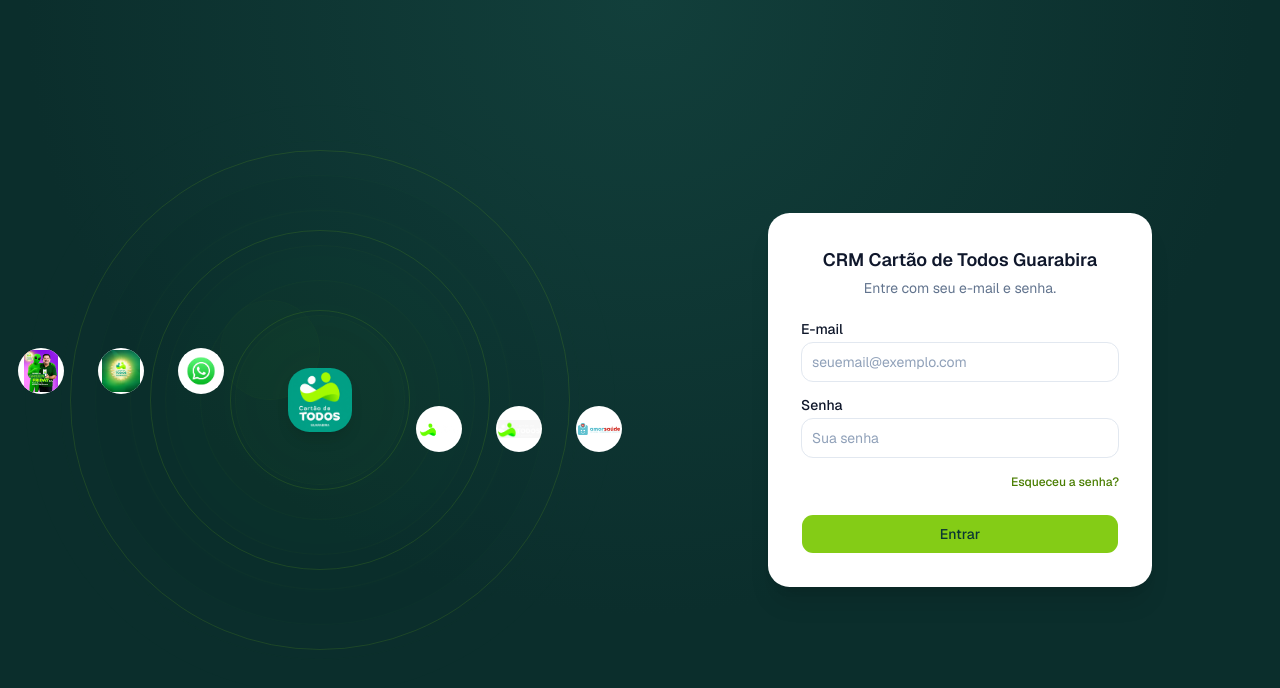
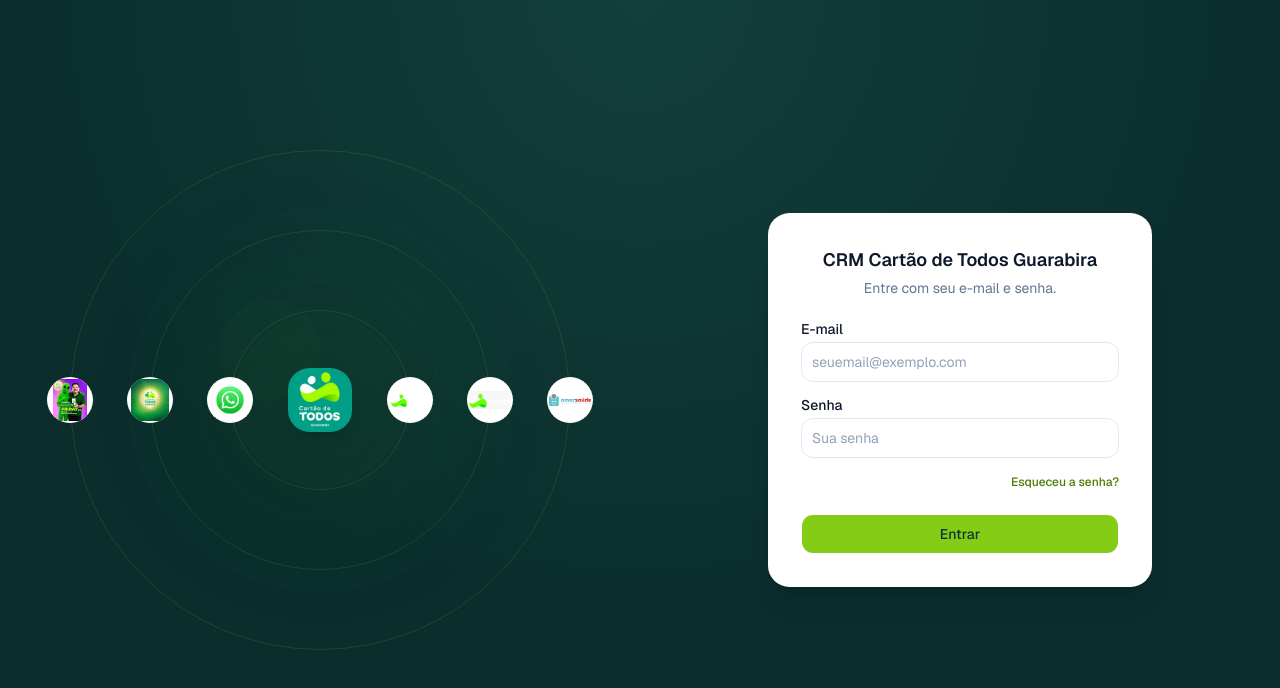
Before and after one commit to corretorasierra-sudo/Daniel-Sierra, a Next.js app: page /login in a window 1280 px wide. Shown: the top 688 px of the page. Built offline with nearby package versions, Linux system fonts and the light colour scheme.

Commit message:
Corrige ícones da órbita do login pra girarem centralizados em cima da linha

```diff
--- a/src/components/blocks/modern-animated-sign-in/tech-orbit-display.tsx
+++ b/src/components/blocks/modern-animated-sign-in/tech-orbit-display.tsx
@@ -37,7 +37,10 @@
 
   return (
     <div className="absolute top-1/2 left-1/2 size-0 animate-orbit-spin" style={animStyle}>
-      <div className="w-fit" style={{ transform: `translateX(${radius}px)` }}>
+      <div
+        className="w-fit"
+        style={{ transform: `translateX(${radius}px) translateY(-50%) translateX(-50%)` }}
+      >
         <div className="w-fit animate-orbit-counter" style={animStyle}>
           <div
             className={cn(
```
